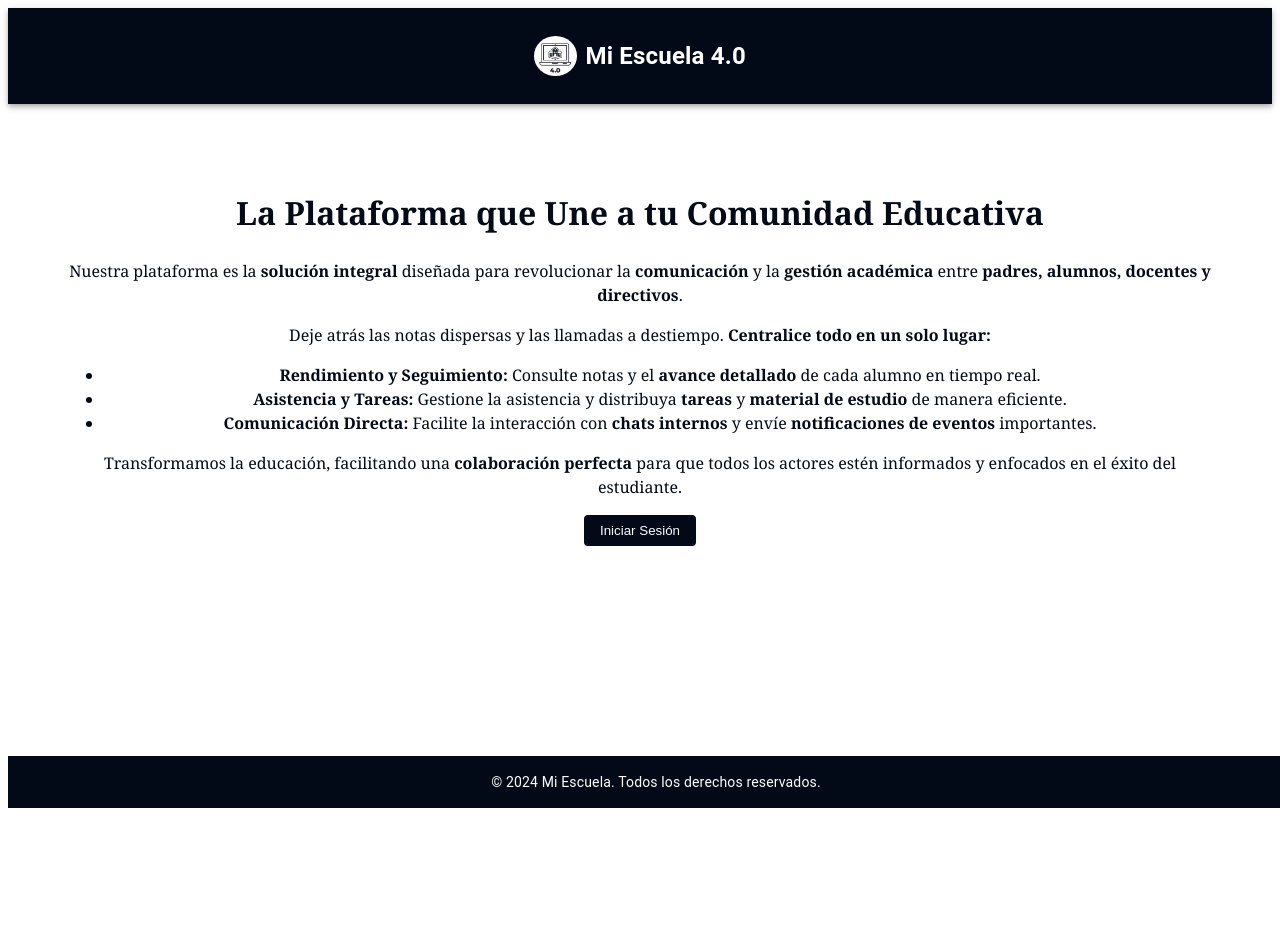
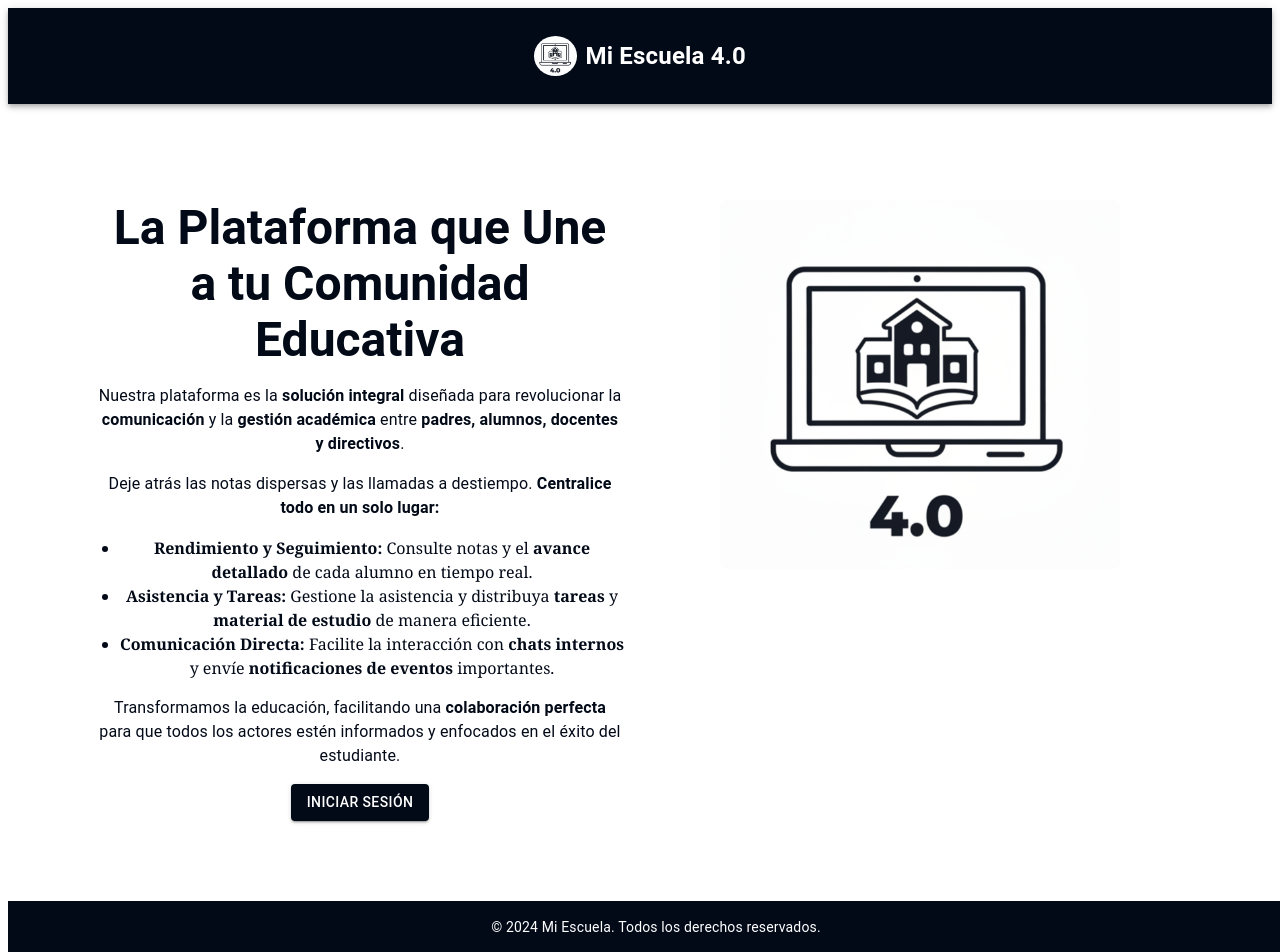
Before and after one commit to psantueno/TF-MiEscuela-Frontend, a React (Vite) app: page / in a window 1280 px wide. Shown: the top 952 px of the page. Before the commit the page ends 816 px from the top, so only its background shows below. Built offline with nearby package versions, Linux system fonts and the light colour scheme.

Commit message:
quite el doble hearder y doble footer

```diff
--- a/src/components/HeaderPriv.jsx
+++ b/src/components/HeaderPriv.jsx
@@ -1,6 +1,6 @@
 // src/components/HeaderPriv.jsx
 import * as React from "react";
-import { Box, AppBar, Toolbar, IconButton, InputBase, Avatar, Typography } from "@mui/material";
+import { Box, AppBar, Toolbar, InputBase, Avatar, Typography } from "@mui/material";
 import SearchIcon from "@mui/icons-material/Search";
 import Nav from "./Nav";
 import logo from "../img/logo.png";
@@ -8,17 +8,32 @@ import logo from "../img/logo.png";
 export default function HeaderPriv() {
   return (
     <AppBar position="sticky" sx={{ backgroundColor: "#020917", backdropFilter: "blur(10px)" }}>
-      <Toolbar sx={{ display: "flex", justifyContent: "space-between" }}>
+      <Toolbar sx={{ display: "flex", justifyContent: "space-between", alignItems: "center", position: "relative" }}>
 
-        {/* Logo y nombre */}
-        <Box display="flex" alignItems="center" gap={2}>
+        {/* Menú a la izquierda */}
+        <Box
+        display="flex"
+          alignItems="center"
+          gap={1}
+          sx={{ position: "absolute", transform: "translateX(-2300%)" }}>
+          <Nav />
+        </Box>
+
+        {/* Logo centrado */}
+        <Box
+          display="flex"
+          alignItems="center"
+          gap={1}
+          sx={{ position: "absolute", left: "50%", transform: "translateX(-50%)" }}
+        >
           <img src={logo} alt="Logo" style={{ height: 40, width: 40, borderRadius: "50%" }} />
-          <Typography variant="h6" sx={{ fontWeight: "bold", color: "#ffffff" }}>
+          <Typography variant="h6" sx={{ fontWeight: "bold", color: "#ffffff", fontSize: "1.2rem",whiteSpace: "nowrap" }}>
             Mi Escuela 4.0
           </Typography>
         </Box>
 
-        {/* Barra de búsqueda */}
+        {/* Búsqueda + avatar a la derecha */}
+        <Box display="flex" alignItems="center" gap={1} ml="auto"   sx={{ position: "absolute", left: "50%", transform: "translateX(245%)" }}>
           <Box
             sx={{
               display: "flex",
@@ -27,38 +42,23 @@ export default function HeaderPriv() {
               borderRadius: "9999px",
               px: 2,
               height: 45,
-            width: 260,
+              width: 180,
             }}
           >
             <SearchIcon sx={{ color: "rgba(255,255,255,0.7)" }} />
             <InputBase
               placeholder="Buscar..."
-            sx={{
-              ml: 1,
-              flex: 1,
-              color: "#ffffff",
-              fontSize: "0.875rem",
-            }}
+              sx={{ ml: 1, flex: 1, color: "#ffffff", fontSize: "0.875rem" }}
             />
           </Box>
 
-        {/* Acciones + Menú lateral */}
-        <Box display="flex" alignItems="center" gap={3}>
-          {/* Notificaciones */}
-          <IconButton sx={{ color: "#ffffff" }}>
-            🔔
-          </IconButton>
-
-          {/* Menú de navegación */}
-          <Nav />
-
-          {/* Perfil */}
           <Avatar
             alt="User"
             src="https://i.pravatar.cc/40"
             sx={{ cursor: "pointer" }}
           />
         </Box>
+
       </Toolbar>
     </AppBar>
   );
--- a/src/components/Nav.jsx
+++ b/src/components/Nav.jsx
@@ -1,11 +1,20 @@
 // src/components/Nav.jsx
-import React, { useState } from "react";
+import * as React from "react";
+import { Box, IconButton, Menu, MenuItem } from "@mui/material";
+import MenuIcon from "@mui/icons-material/Menu";
 import { Link } from "react-router-dom";
-import { Button, Menu, MenuItem, ListItemText } from "@mui/material";
 
 export default function Nav() {
-  const [anchorEl, setAnchorEl] = useState(null);
+  const [anchorEl, setAnchorEl] = React.useState(null);
   const open = Boolean(anchorEl);
+
+  const handleClick = (event) => {
+    setAnchorEl(event.currentTarget);
+  };
+
+  const handleClose = () => {
+    setAnchorEl(null);
+  };
 
   const menuItems = [
     { label: "Asistencia", path: "/asistencia" },
@@ -18,52 +27,45 @@ export default function Nav() {
     { label: "Ajustes", path: "/ajustes" },
   ];
 
-  const handleClick = (event) => setAnchorEl(event.currentTarget);
-  const handleClose = () => setAnchorEl(null);
-
   return (
-    <>
-      <Button
+    <Box>
+      <IconButton
         onClick={handleClick}
         sx={{
-          backgroundColor: "#061B46",
-          color: "#fff",
-          "&:hover": { backgroundColor: "#0b2a60" },
+          backgroundColor: "#020917",
+          color: "#ffffff",
+          "&:hover": { backgroundColor: "#020917" },
         }}
-        variant="contained"
       >
-        Menú {open ? "✕" : "☰"}
-      </Button>
+        <MenuIcon />
+      </IconButton>
 
       <Menu
         anchorEl={anchorEl}
         open={open}
         onClose={handleClose}
-        MenuListProps={{
-          "aria-labelledby": "basic-button",
-        }}
         PaperProps={{
           sx: {
-            bgcolor: "#061B46",
-            color: "#fff",
-            mt: 1,
+            backgroundColor: "#020917",
+            color: "#ffffff",
           },
         }}
       >
-        {menuItems.map(({ label, path }) => (
+        {menuItems.map((item) => (
           <MenuItem
-            key={label}
+            key={item.label}
+            component={Link}
+            to={item.path}
             onClick={handleClose}
-            component={Link}
-            to={path}
             sx={{
-              "&:hover": { backgroundColor: "#0b2a60" },
+              "&:hover": { backgroundColor: "rgba(255,255,255,0.1)" },
+              color: "#ffffff",
             }}
           >
-            <ListItemText>{label}</ListItemText>
+            {item.label}
           </MenuItem>
         ))}
       </Menu>
-    </>
+    </Box>
   );
 }
--- a/src/pages/Home.jsx
+++ b/src/pages/Home.jsx
@@ -1,31 +1,42 @@
 import React from 'react';
 import { useNavigate } from 'react-router-dom';
-import { Routes, Route } from 'react-router-dom'
-import '../index.css';
-import '../App.css';
+import { Box, Typography, Button } from '@mui/material';
+import logoImg from "../img/logo.png";
 
 export default function Home() {
-  const navigate = useNavigate(); // Hook de React Router
+  const navigate = useNavigate();
 
   const handleLoginClick = () => {
-    navigate('/login'); // Redirige a /login
+    navigate('/login');
   };
 
   return (
-    <div className="home-container p-4 max-w-3xl mx-auto">
-      <h1 className="text-3xl font-bold mb-4">
+    <Box
+      sx={{
+        display: 'flex',
+        flexDirection: 'row', // fila horizontal
+        alignItems: 'flex-start', // alinear al inicio verticalmente
+        gap: 4,
+        p: 4,
+        maxWidth: '1200px',
+        mx: 'auto'
+      }}
+    >
+      {/* Texto a la izquierda */}
+      <Box sx={{ flex: 1, minWidth: 350 }}>
+        <Typography variant="h3" fontWeight="bold" mb={2}>
           La Plataforma que Une a tu Comunidad Educativa
-      </h1>
+        </Typography>
 
-      <p className="mb-4">
+        <Typography mb={2}>
           Nuestra plataforma es la <strong>solución integral</strong> diseñada para revolucionar la <strong>comunicación</strong> y la <strong>gestión académica</strong> entre <strong>padres, alumnos, docentes y directivos</strong>.
-      </p>
+        </Typography>
 
-      <p className="mb-4">
+        <Typography mb={2}>
           Deje atrás las notas dispersas y las llamadas a destiempo. <strong>Centralice todo en un solo lugar:</strong>
-      </p>
+        </Typography>
 
-      <ul className="list-disc pl-6 mb-4">
+        <Box component="ul" sx={{ pl: 3, mb: 2 }}>
           <li>
             <strong>Rendimiento y Seguimiento:</strong> Consulte notas y el <strong>avance detallado</strong> de cada alumno en tiempo real.
           </li>
@@ -35,21 +46,36 @@ export default function Home() {
           <li>
             <strong>Comunicación Directa:</strong> Facilite la interacción con <strong>chats internos</strong> y envíe <strong>notificaciones de eventos</strong> importantes.
           </li>
-      </ul>
+        </Box>
 
-      <p className="mb-4">
+        <Typography mb={2}>
           Transformamos la educación, facilitando una <strong>colaboración perfecta</strong> para que todos los actores estén informados y enfocados en el éxito del estudiante.
-      </p>
+        </Typography>
 
-      <div className="text-center">
-        {/* Botón de login */}
-        <button
-          className="text-sm underline hover:text-blue-600 focus:outline-none focus:ring-2 focus:ring-blue-500"
-          onClick={handleLoginClick}
+  <Button
+        variant="contained"
+        sx={{
+          backgroundColor: "#020917",   // color normal
+          color: "#ffffff",             // texto blanco
+          '&:hover': {
+            backgroundColor: "#1252D3", // hover
+          },
+        }}
+        onClick={handleLoginClick}       // redirige al login
       >
         Iniciar Sesión
-        </button>
-      </div>
-    </div>
+      </Button>
+      </Box>
+
+      {/* Imagen a la derecha */}
+      <Box sx={{ flex: 1, minWidth: 300, display: 'flex', justifyContent: 'center', alignItems: 'center' }}>
+        <Box
+          component="img"
+          src={logoImg}
+          alt="Ilustración de educación"
+          sx={{ maxWidth: 400, width: '100%', borderRadius: 2,  }}
+        />
+      </Box>
+    </Box>
   );
 }
--- a/src/pages/Profile.jsx
+++ b/src/pages/Profile.jsx
@@ -91,8 +91,7 @@ export default function Profile({ user, onUpdateProfile, onLogout }) {
 
   return (
     <>
-      {/* Header compartido */}
-      <HeaderPriv user={user} onLogout={onLogout} />
+
 
       {/* Contenido del perfil */}
       <Box sx={{ maxWidth: 600, mx: "auto", mt: 4, p: 2 }}>
@@ -157,7 +156,7 @@ export default function Profile({ user, onUpdateProfile, onLogout }) {
           </CardContent>
         </Card>
       </Box>
-      <footer />
+
     </>
   );
 }
```
Lines whose indentation alone changed are shown as unchanged.
